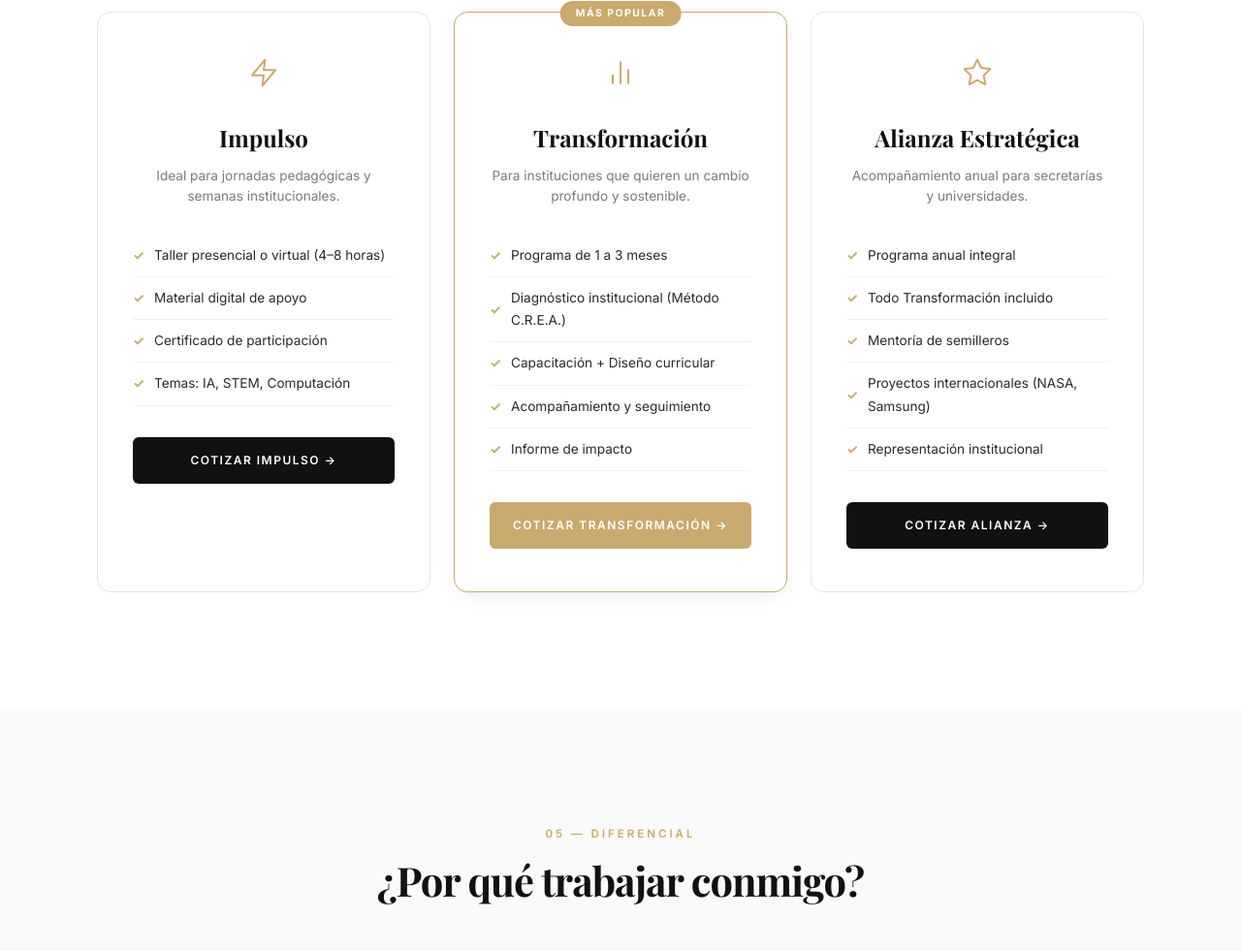
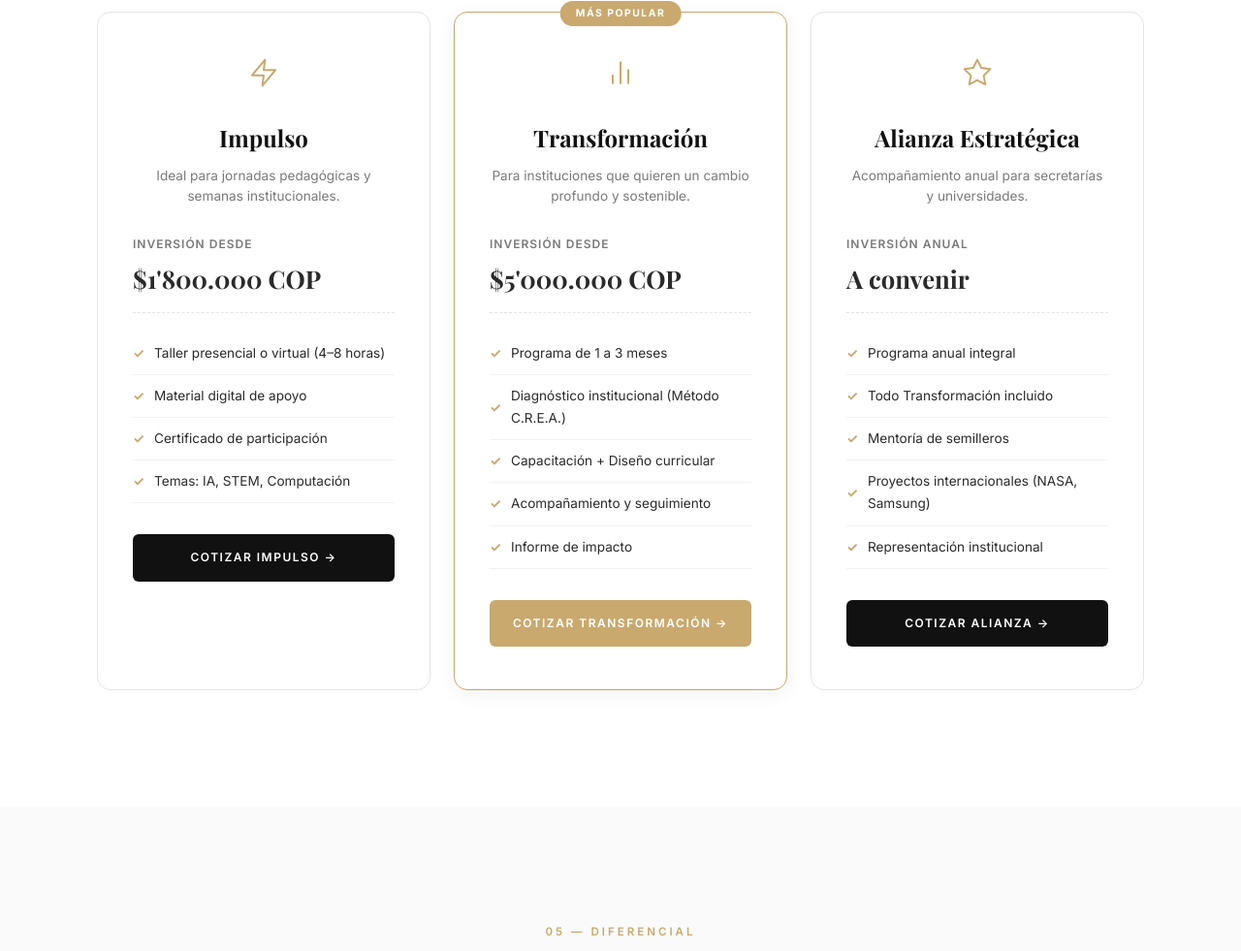
Before and after one commit to alguarito/Portafolio, a plain HTML site: page index.html in a window 1280 px wide. Shown: the part 4885-5866 px from the top of the page at 97% size. Drawn offline with nearby package versions, Linux system fonts and the light colour scheme; a web font is replaced by a local one.

Commit message:
feat: integración de esquema de precios a los paquetes de servicios

```diff
--- a/index.html
+++ b/index.html
@@ -309,6 +309,7 @@
                 <div class="package-icon"><svg class="icon-svg" viewBox="0 0 24 24"><polygon points="13 2 3 14 12 14 11 22 21 10 12 10 13 2"/></svg></div>
                 <div class="package-name">Impulso</div>
                 <div class="package-desc">Ideal para jornadas pedagógicas y semanas institucionales.</div>
+                <div class="package-price"><span>Inversión desde</span>$1'800.000 COP</div>
                 <ul class="package-features">
                     <li>Taller presencial o virtual (4–8 horas)</li>
                     <li>Material digital de apoyo</li>
@@ -321,6 +322,7 @@
                 <div class="package-icon"><svg class="icon-svg" viewBox="0 0 24 24"><path d="M18 20V10"/><path d="M12 20V4"/><path d="M6 20v-6"/></svg></div>
                 <div class="package-name">Transformación</div>
                 <div class="package-desc">Para instituciones que quieren un cambio profundo y sostenible.</div>
+                <div class="package-price"><span>Inversión desde</span>$5'000.000 COP</div>
                 <ul class="package-features">
                     <li>Programa de 1 a 3 meses</li>
                     <li>Diagnóstico institucional (Método C.R.E.A.)</li>
@@ -334,6 +336,7 @@
                 <div class="package-icon"><svg class="icon-svg" viewBox="0 0 24 24"><polygon points="12 2 15.09 8.26 22 9.27 17 14.14 18.18 21.02 12 17.77 5.82 21.02 7 14.14 2 9.27 8.91 8.26 12 2"/></svg></div>
                 <div class="package-name">Alianza Estratégica</div>
                 <div class="package-desc">Acompañamiento anual para secretarías y universidades.</div>
+                <div class="package-price"><span>Inversión anual</span>A convenir</div>
                 <ul class="package-features">
                     <li>Programa anual integral</li>
                     <li>Todo Transformación incluido</li>
--- a/style.css
+++ b/style.css
@@ -827,6 +827,7 @@ a { color: inherit; text-decoration: none; }
     list-style: none;
     text-align: left;
     margin-bottom: 32px;
+    flex-grow: 1;
 }
 
 .package-features li {
@@ -844,6 +845,28 @@ a { color: inherit; text-decoration: none; }
     color: var(--accent);
     font-weight: 700;
     flex-shrink: 0;
+}
+
+.package-price {
+    font-size: 1.6rem;
+    font-family: var(--font-serif);
+    font-weight: 700;
+    color: var(--charcoal);
+    margin: 20px 0;
+    padding-bottom: 12px;
+    border-bottom: 1px dashed var(--border-gray);
+    text-align: left;
+}
+
+.package-price span {
+    font-family: var(--font-sans);
+    font-size: 0.75rem;
+    color: var(--mid-gray);
+    font-weight: 600;
+    text-transform: uppercase;
+    letter-spacing: 1px;
+    display: block;
+    margin-bottom: 4px;
 }
 
 .package-cta {
```
